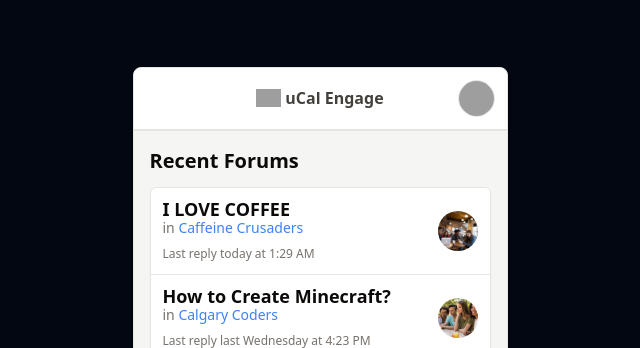
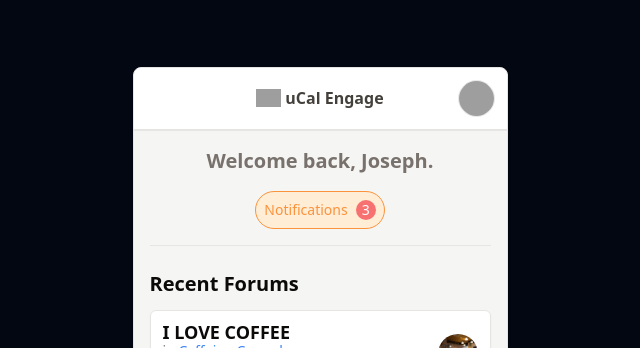
Before and after one commit to MatteoPM/481-Assignment, a React (Vite) app: page /chat/1 in a window 1280 px wide. Shown: the top 348 px of the page, without its empty margins (320-960 px from the left). Built offline with nearby package versions, Linux system fonts and the light colour scheme; grey boxes are pictures that could not be loaded.

Commit message:
sergh4554

```diff
--- a/src/pages/App.tsx
+++ b/src/pages/App.tsx
@@ -24,7 +24,23 @@ function App() {
           </div>
         }
       >
-        <h2 className="text-xl font-semibold">Recent Forums</h2>
+        <div className="mb-4 border-b pb-4">
+          <h2 className="text-center text-xl font-semibold text-muted-foreground">
+            Welcome back, {data.currentUser?.username.split(" ")[0]}.
+          </h2>
+
+          <Link
+            to={"/notifications"}
+            className="mx-auto mt-4 flex w-fit items-center justify-center gap-2 rounded-full border border-orange-400 bg-orange-100 p-2 text-sm text-stone-500"
+          >
+            <span className="text-orange-400">Notifications</span>{" "}
+            <span className="flex size-[20px] items-center justify-center rounded-full bg-red-400 text-white">
+              3
+            </span>
+          </Link>
+        </div>
+
+        <h2 className="mt-6 text-xl font-semibold">Recent Forums</h2>
         <div className="mt-3 flex flex-col divide-y overflow-hidden rounded-md border bg-white shadow-sm">
           {data.forums.slice(0, 3).map((forum) => (
             <ForumCard key={forum.id} forum={forum} />
```
